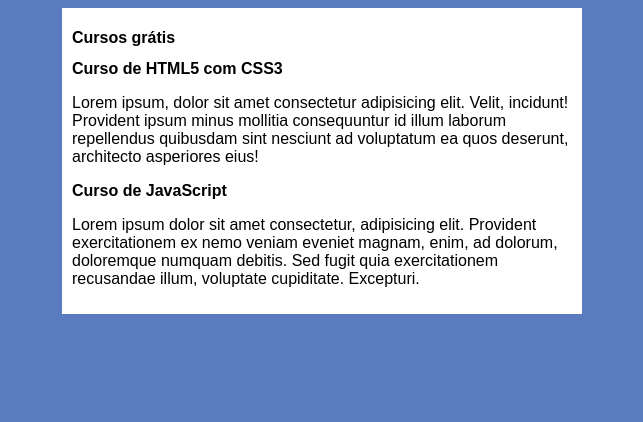
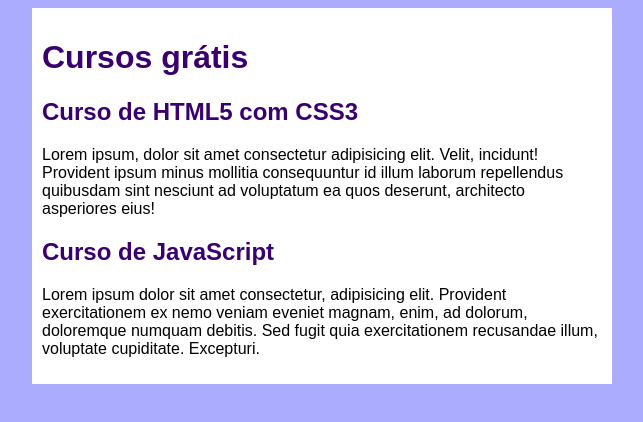
Before and after one commit to Claudiosan86/projeto-site2, a plain HTML site: page index.html in a window 1280 px wide. Shown: the whole page, without its empty margins (318-961 px from the left). Drawn offline with Linux system fonts and the light colour scheme.

Commit message:
Update style.css

```diff
--- a/estilos/style.css
+++ b/estilos/style.css
@@ -4,14 +4,24 @@
 }
 
 body {
-    background-color: rgba(55, 94, 177, 0.815);
+    background-color:  #acacff;
 
 }
 
 main {
     background-color: white;
-    width: 500px;
+    width: 560px;
     margin: auto;
     padding: 10px;
     box-shadow: 3px 3px 3px rgba (0, 0, 0, 0.473);
 }
+
+h1 {
+    font-size: 2em;
+    color: rgb(58, 0, 112);
+}
+
+h2 {
+    font-size: 1.5em;
+    color: rgb(58, 0, 112)
+}
```
